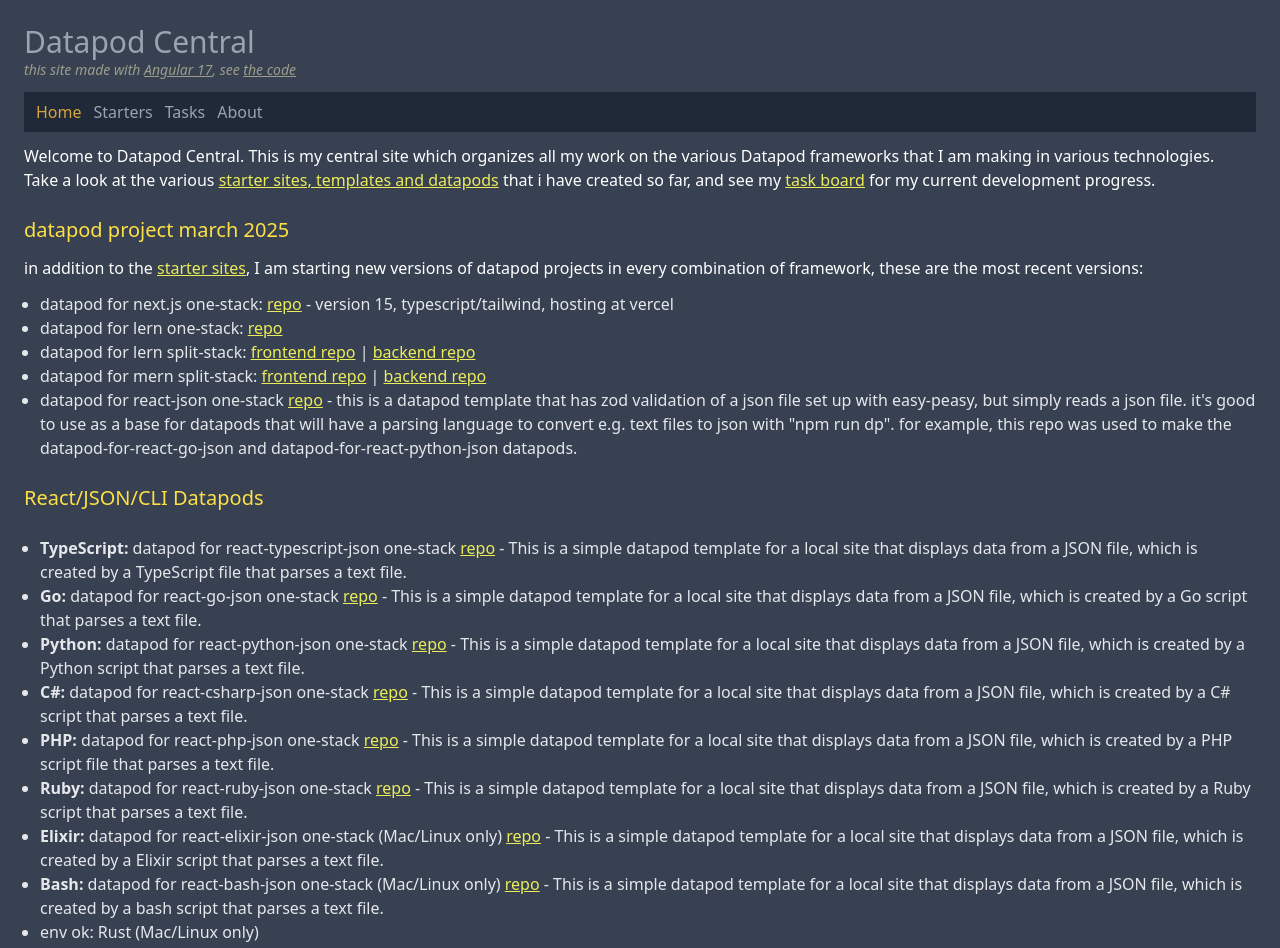
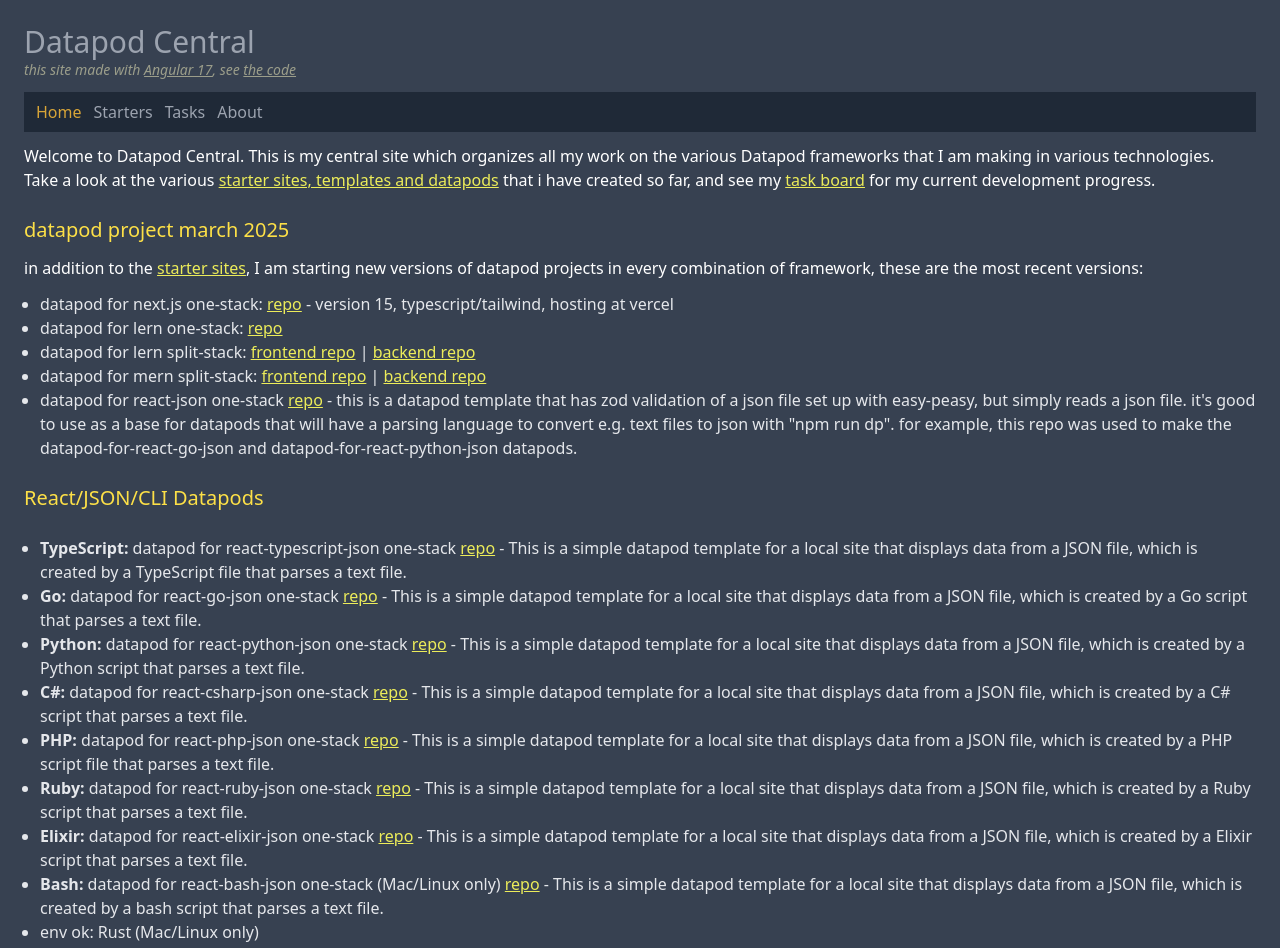
Before and after one commit to edwardtanguay/datapod-tanguay-eu, an Angular app: page /home in a window 1280 px wide. Shown: the top 948 px of the page. Built offline with nearby package versions, Linux system fonts and the light colour scheme.

Commit message:
elix update

```diff
--- a/src/app/home/home.component.html
+++ b/src/app/home/home.component.html
@@ -91,7 +91,7 @@
 			   class="underline">repo</a> - This is a simple datapod template for a local site that displays data from a
 			JSON file, which is created by a Ruby script that parses a text file.
 		</li>
-		<li><b>Elixir:</b> datapod for react-elixir-json one-stack (Mac/Linux only)
+		<li><b>Elixir:</b> datapod for react-elixir-json one-stack
 			<a href="https://github.com/edwardtanguay/datapod-for-react-elixir-json"
 			   target="_blank"
 			   class="underline">repo</a> - This is a simple datapod template for a local site that displays data from a
```
Also changed, not shown: src/data/tasks.tskplan.txt.
